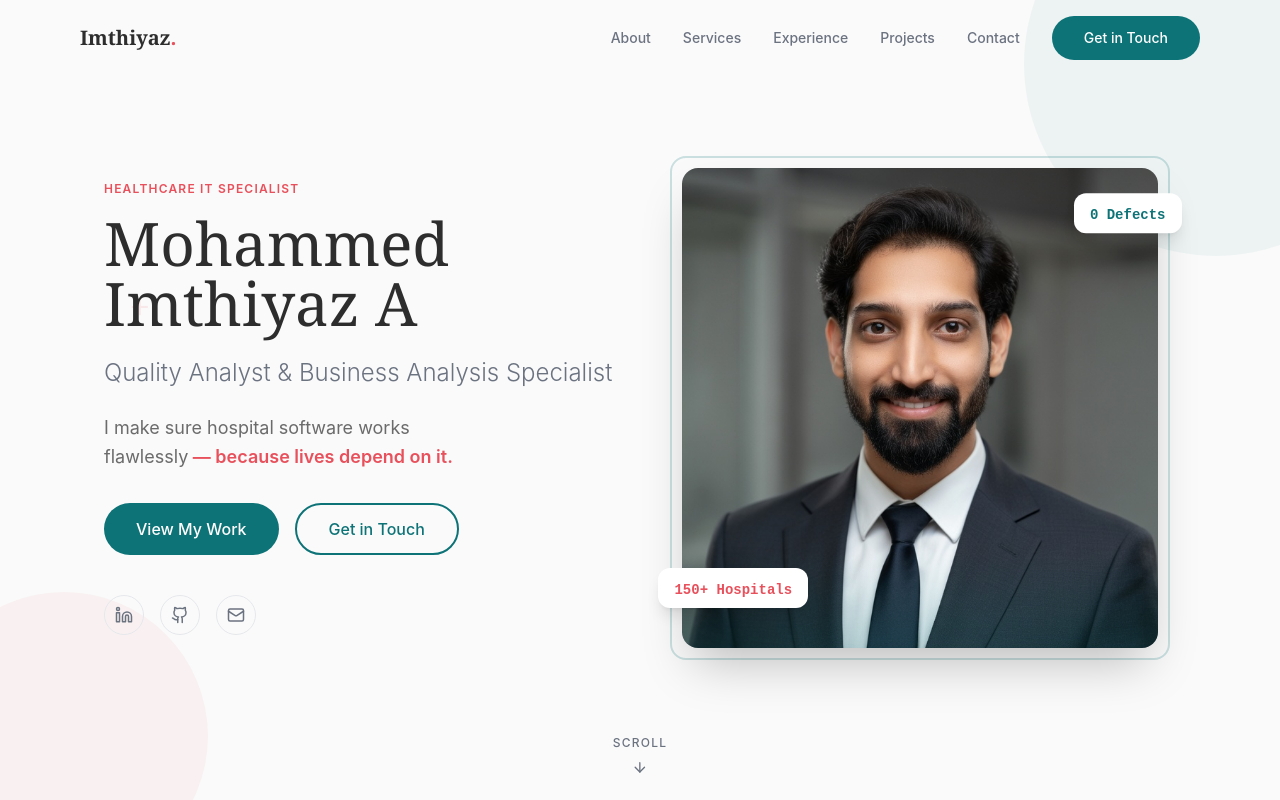
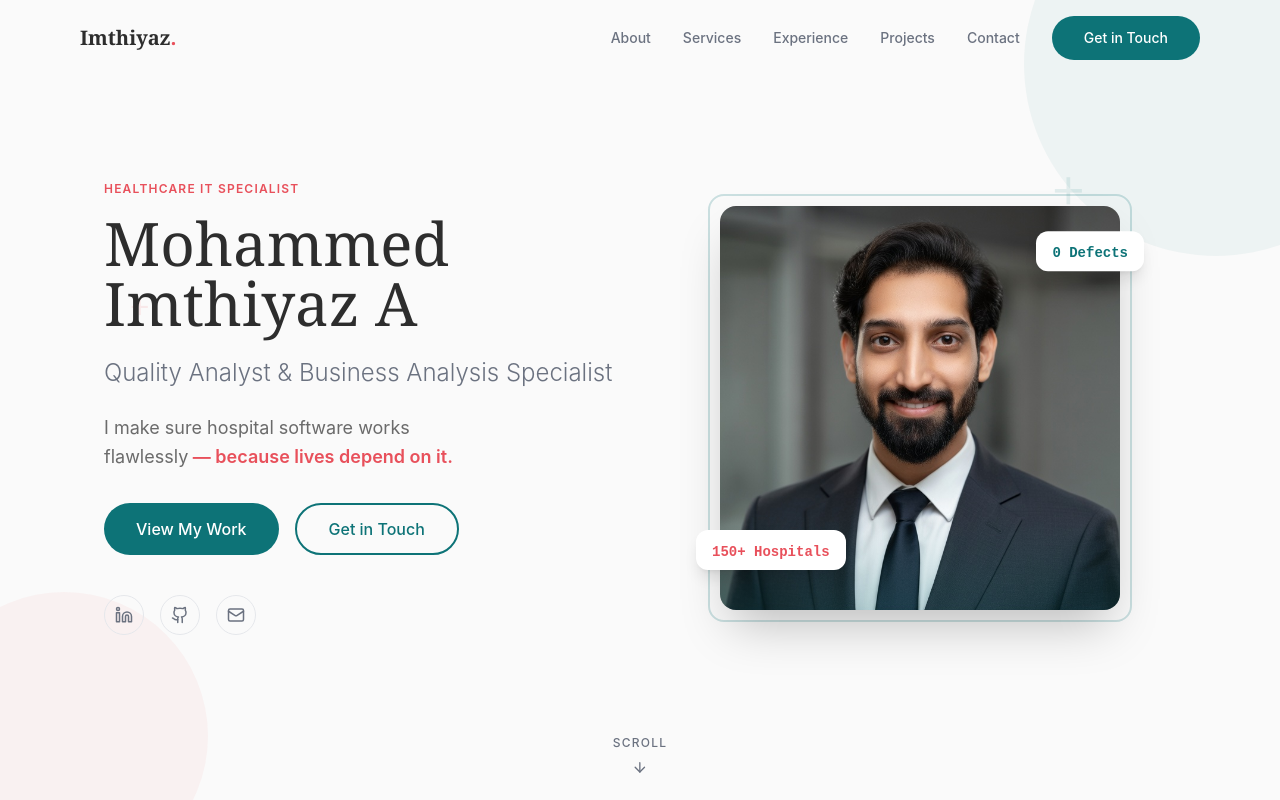
Before and after one commit to imthiyazimi/portfolio, a Next.js app: page / in a window 1280 px wide. Shown: the top 800 px of the page. Built offline with nearby package versions, Linux system fonts and the light colour scheme.

Commit message:
Switched to Next.js Image component for Vercel compatibility

```diff
--- a/src/components/About.tsx
+++ b/src/components/About.tsx
@@ -1,5 +1,6 @@
 "use client";
 
+import Image from "next/image";
 import AnimatedSection from "./AnimatedSection";
 
 export default function About() {
@@ -68,9 +69,11 @@ export default function About() {
               <div className="rounded-2xl bg-offwhite p-8 lg:p-10">
                 {/* Profile photo */}
                 <div className="overflow-hidden rounded-xl shadow-lg">
-                  <img
+                  <Image
                     src="/images/profile.png"
                     alt="Mohammed Imthiyaz A"
+                    width={600}
+                    height={800}
                     className="aspect-[3/4] w-full object-cover object-center"
                   />
                 </div>
--- a/src/components/Hero.tsx
+++ b/src/components/Hero.tsx
@@ -1,5 +1,6 @@
 "use client";
 
+import Image from "next/image";
 import { motion } from "framer-motion";
 import { ArrowDown, Linkedin, Github, Mail } from "lucide-react";
 import { CONTACT } from "@/lib/constants";
@@ -149,10 +150,13 @@ export default function Hero() {
             <div className="relative">
               {/* Profile photo */}
               <div className="relative z-10 overflow-hidden rounded-2xl shadow-2xl">
-                <img
+                <Image
                   src="/images/profile.png"
                   alt="Mohammed Imthiyaz A"
-                  className="h-[480px] w-auto object-cover"
+                  width={400}
+                  height={480}
+                  className="object-cover"
+                  priority
                 />
                 {/* Subtle teal overlay at bottom */}
                 <div className="absolute bottom-0 left-0 right-0 h-24 bg-gradient-to-t from-teal-deep/20 to-transparent" />
```
Also changed, not shown: 2 other files (tests, documents, lock files or other folders).
